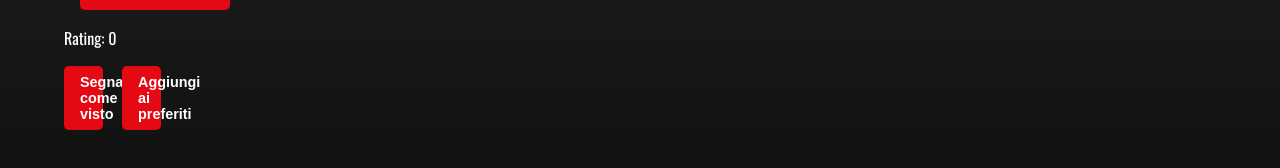
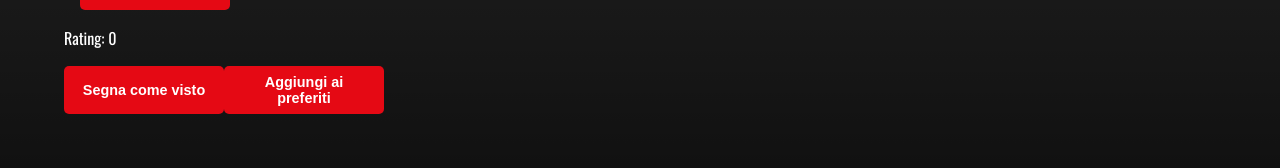
Before and after one commit to FelinorJudy/ngExam, an Angular app: page /movie/1 in a window 1280 px wide. Shown: the part 544-712 px from the top of the page. Built offline with nearby package versions, Linux system fonts and the light colour scheme; no server answers.

Commit message:
aggiunta modifiche grafiche pt2

```diff
--- a/src/app/components/movie-details/movie-details.component.css
+++ b/src/app/components/movie-details/movie-details.component.css
@@ -73,12 +73,13 @@ p {
 
 .movie-details-buttons {
   display: flex;
-  max-width: 30%;
+  max-width: 40%;
   justify-content: space-between;
   margin-top: 1rem;
 
   button{
-    width: 40%;
+    width: 30%;
+    min-width: 160px;
     background-color: #e50914;
     color: white;
     border: none;
```
